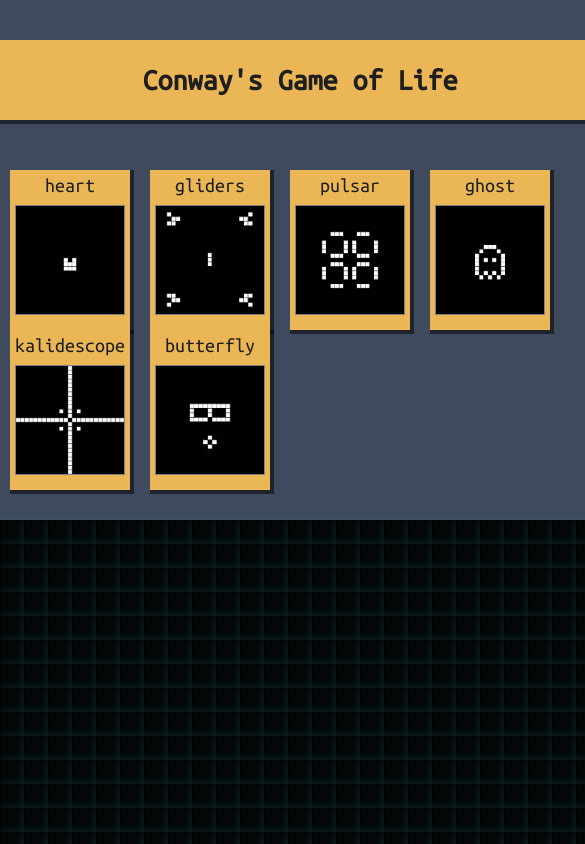
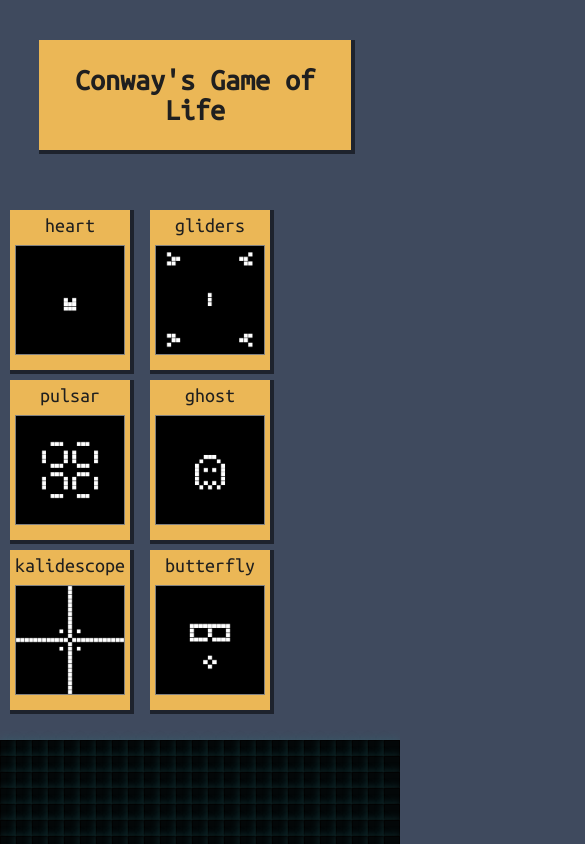
Before and after one commit to drew-ross/game-of-life, a React (Create React App) app in the folder app/: page / in a window 390 px wide. Shown: the top 844 px of the page, 585 px wide, since content can reach past the window. Built offline with nearby package versions, Linux system fonts and the light colour scheme.

Commit message:
Add responsive grid sizing.

```diff
--- a/app/src/styles/main.scss
+++ b/app/src/styles/main.scss
@@ -35,6 +35,9 @@ header {
   h1 {
     padding: 2rem 0;
   }
+  @media #{$tablet-down} {
+    width: 80%;
+  }
 }
 
 .css-grid {
@@ -43,7 +46,7 @@ header {
   display: grid;
   grid-template-areas: "controller grid presets";
   grid-template-columns: 28rem auto 28rem;
-  @media #{$tablet-mobile} {
+  @media #{$tablet-down} {
     grid-template-columns: none;
     grid-template-areas:
       "presets"
@@ -57,7 +60,7 @@ header {
   justify-self: end;
   grid-area: controller;
 
-  @media #{$tablet-mobile} {
+  @media #{$tablet-down} {
     @include flex(column, center, center);
     justify-self: center;
 
@@ -81,8 +84,12 @@ header {
   background: lighten($color-secondary, 20);
   @include shadow();
 
-  @media #{$tablet-mobile} {
+  @media #{$tablet-down} {
     margin: 3rem auto;
+  }
+  @media #{$mobile-small-down} {
+    width: 40rem;
+    height: 40rem;
   }
 }
 
@@ -92,7 +99,7 @@ header {
   justify-self: start;
   grid-area: presets;
 
-  @media #{$tablet-mobile} {
+  @media #{$tablet-down} {
     justify-self: center;
   }
 }
@@ -115,6 +122,9 @@ header {
   &:active {
     outline: 2px solid white;
   }
+  @media #{$tablet-down} {
+    margin-top: 1rem;
+  }
 }
 
 .CellRow {
--- a/app/src/styles/variables.scss
+++ b/app/src/styles/variables.scss
@@ -11,4 +11,5 @@ $color-lowlight: #56cfbf;
 $color-light: rgb(235, 235, 235);
 $color-dark: rgb(31, 31, 31);
 
-$tablet-mobile: "(max-width: 1200px)";
+$tablet-down: "(max-width: 1200px)";
+$mobile-small-down: "(max-width: 500px)";
```
